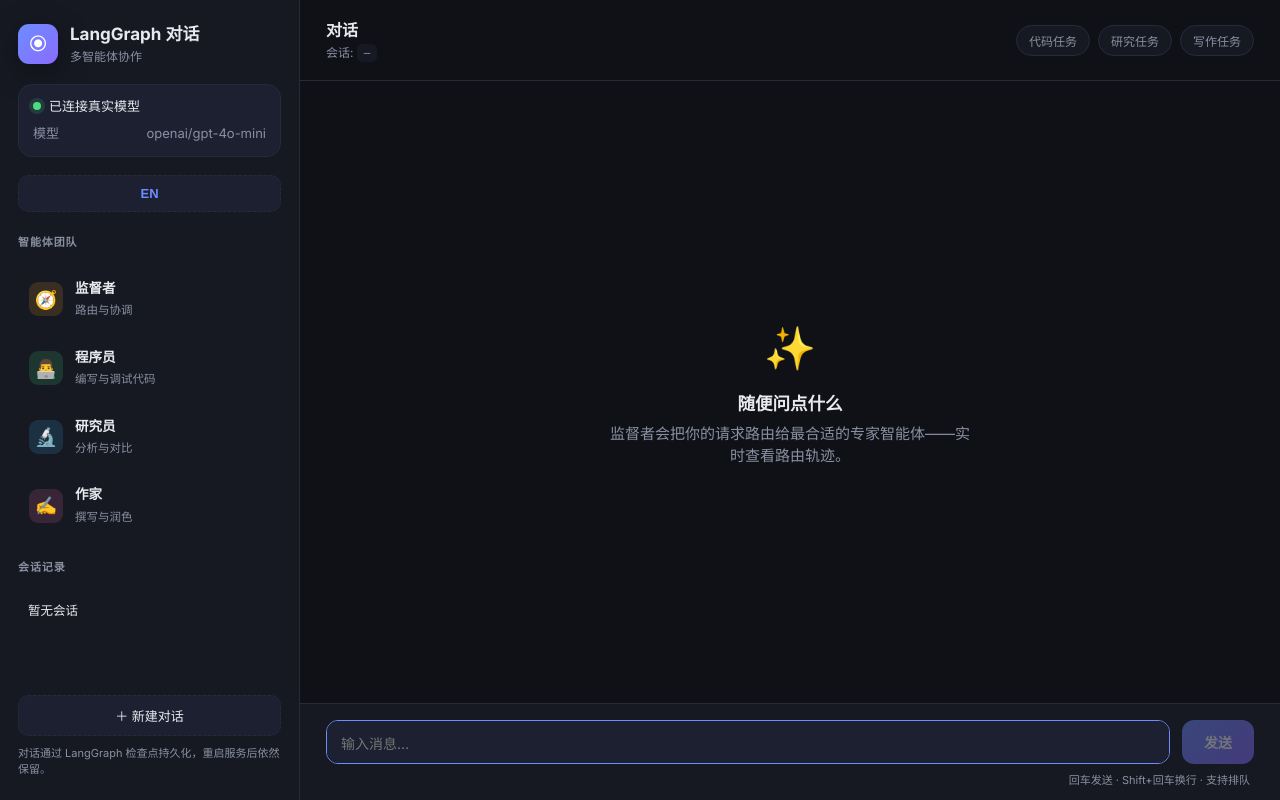
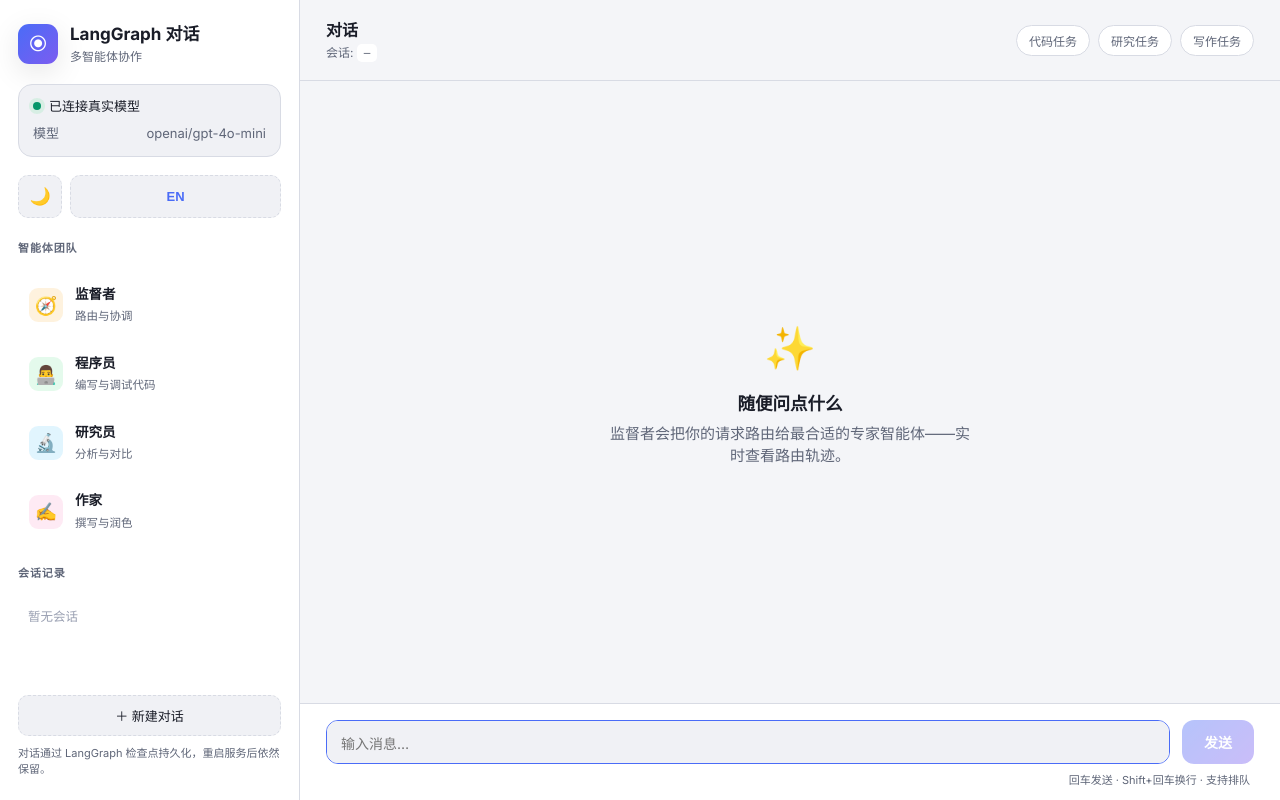
Before and after one commit to robertsong2000/LangGraph-chat-example, a FastAPI app: page / in a window 1280 px wide. Run offline with FastAPI, Linux system fonts and the light colour scheme.

Commit message:
feat: 亮色/暗色主题切换 + CDN本地化
主题:
- CSS 变量驱动暗色(默认)/亮色两套配色
- 侧边栏主题切换按钮(☀️/🌙)，选择持久化到 localStorage
- 首次访问跟随系统 prefers-color-scheme，加载时立即应用防闪烁
- 修复规则体中所有硬编码颜色为变量

CDN本地化:
- marked.js 从 jsdelivr CDN 下载到 static/vendor/（35KB）
- 断网/CDN不可用时 markdown 仍可正常渲染
- 字体栈加固：增加 SF Mono/Menlo/Consolas/苹方/微软雅黑等回退
- architecture.html 同步字体回退加固

```diff
--- a/static/app.js
+++ b/static/app.js
@@ -18,6 +18,7 @@ const modelText  = $("#modelText");
 const emptyState = $("#emptyState");
 const teamItems  = document.querySelectorAll(".team-list li");
 const langBtn    = $("#langBtn");
+const themeBtn   = $("#themeBtn");
 const sessionListEl = $("#sessionList");
 
 const AVATAR = {
@@ -153,6 +154,13 @@ langBtn.addEventListener("click", () => {
   applyI18n(next);
   refreshStatusText();
   inputEl.focus();
+});
+
+// ---------- theme toggle ----------
+themeBtn.addEventListener("click", toggleTheme);
+// React to OS theme changes if the user hasn't picked manually.
+window.matchMedia("(prefers-color-scheme: dark)").addEventListener?.("change", () => {
+  if (!localStorage.getItem(THEME_KEY)) applyTheme(getTheme());
 });
 
 // ---------- Boot: health check ----------
--- a/static/i18n.js
+++ b/static/i18n.js
@@ -111,3 +111,36 @@ function t(key) {
   const dict = I18N[getLang()] || I18N.en;
   return dict[key] != null ? dict[key] : key;
 }
+
+// ─────────────────────────────────────────────────────────────
+//  Theme management (light / dark)
+//  Precedence: saved choice > system preference > dark.
+// ─────────────────────────────────────────────────────────────
+const THEME_KEY = "lg_chat_theme";
+
+function systemPrefersLight() {
+  return window.matchMedia &&
+    window.matchMedia("(prefers-color-scheme: light)").matches;
+}
+
+function getTheme() {
+  const saved = localStorage.getItem(THEME_KEY);
+  if (saved === "light" || saved === "dark") return saved;
+  return systemPrefersLight() ? "light" : "dark";
+}
+
+function applyTheme(theme) {
+  document.documentElement.setAttribute("data-theme", theme);
+  // Swap the toggle icon: show what you'll switch TO.
+  const icon = document.getElementById("themeIcon");
+  if (icon) icon.textContent = theme === "dark" ? "☀️" : "🌙";
+}
+
+function toggleTheme() {
+  const next = getTheme() === "dark" ? "light" : "dark";
+  localStorage.setItem(THEME_KEY, next);
+  applyTheme(next);
+}
+
+// Apply theme ASAP to avoid a flash of the wrong colors.
+applyTheme(getTheme());
--- a/static/styles.css
+++ b/static/styles.css
@@ -1,12 +1,16 @@
 /* ---------- Reset & base ---------- */
 *, *::before, *::after { box-sizing: border-box; margin: 0; padding: 0; }
+
+/* Dark theme (default) */
 :root {
   --bg:        #0f1117;
-  --panel:     #161922;
-  --panel-2:   #1c2030;
-  --border:    #262b3a;
+  --bg-2:      #11131c;
+  --panel:     #161924;
+  --panel-2:   #1d2130;
+  --border:    #2a2f42;
   --text:      #e7e9ee;
-  --muted:     #8a90a2;
+  --muted:     #8b91a8;
+  --dim:       #5c6280;
   --accent:    #6c8cff;
   --accent-2:  #8a6cff;
   --sup:       #f5a623;
@@ -17,17 +21,51 @@
   --warn:      #fbbf24;
   --radius:    14px;
   --shadow:    0 8px 30px rgba(0,0,0,.35);
+  --nav-bg:    rgba(10,11,16,.72);
+  --code-bg:   #0a0b10;
+  --code-text: #d6dbed;
+  --inline-code: #e0b3ff;
+  --del:       #ff5a5a;
+  --scroll-hover: #3a4055;
 }
+
+/* Light theme */
+:root[data-theme="light"] {
+  --bg:        #f4f5f8;
+  --bg-2:      #eceef3;
+  --panel:     #ffffff;
+  --panel-2:   #f0f1f5;
+  --border:    #d8dbe4;
+  --text:      #1a1d28;
+  --muted:     #5f6678;
+  --dim:       #9aa0b2;
+  --accent:    #4a6cf7;
+  --accent-2:  #7c5cf0;
+  --sup:       #d97706;
+  --code:      #059669;
+  --res:       #0284c7;
+  --wri:       #db2777;
+  --ok:        #059669;
+  --warn:      #d97706;
+  --shadow:    0 8px 30px rgba(0,0,0,.10);
+  --nav-bg:    rgba(255,255,255,.78);
+  --code-bg:   #f7f8fa;
+  --code-text: #2d3142;
+  --inline-code: #b035c0;
+  --del:       #e53e3e;
+  --scroll-hover: #c2c7d4;
+}
+
 html, body { height: 100%; }
 body {
-  font-family: 'Inter', system-ui, sans-serif;
+  font-family: 'Inter', 'Noto Sans SC', system-ui, -apple-system, 'Segoe UI', 'PingFang SC', 'Microsoft YaHei', sans-serif;
   background: var(--bg);
   color: var(--text);
   font-size: 15px;
   line-height: 1.5;
   -webkit-font-smoothing: antialiased;
 }
-code, pre { font-family: 'JetBrains Mono', monospace; }
+code, pre { font-family: 'JetBrains Mono', 'SF Mono', 'Menlo', 'Consolas', monospace; }
 
 /* ---------- Layout ---------- */
 .app {
@@ -108,7 +146,7 @@ code, pre { font-family: 'JetBrains Mono', monospace; }
   padding: 10px; cursor: pointer; font-size: 13px; font-weight: 500;
   transition: background .2s, border-color .2s;
 }
-.btn-ghost:hover { background: #222637; border-color: var(--accent); }
+.btn-ghost:hover { background: var(--panel-2); border-color: var(--accent); }
 .hint { font-size: 11px; color: var(--muted); line-height: 1.45; }
 
 /* ---------- Session list ---------- */
@@ -136,7 +174,7 @@ code, pre { font-family: 'JetBrains Mono', monospace; }
   display: none; place-items: center; font-size: 13px; transition: all .15s;
 }
 .session-item:hover .s-del { display: grid; }
-.session-item .s-del:hover { background: rgba(244,67,54,.18); color: #ff5a5a; }
+.session-item .s-del:hover { background: rgba(229,62,62,.18); color: var(--del); }
 
 /* ---------- Chat ---------- */
 .chat {
@@ -238,8 +276,8 @@ code, pre { font-family: 'JetBrains Mono', monospace; }
   border: none; border-top: 1px solid var(--border); margin: 14px 0;
 }
 .msg.ai .bubble code {
-  background: var(--bg); padding: 2px 6px; border-radius: 5px;
-  font-size: 12.5px; color: #e0b3ff; border: 1px solid var(--border);
+  background: var(--bg-2); padding: 2px 6px; border-radius: 5px;
+  font-size: 12.5px; color: var(--inline-code); border: 1px solid var(--border);
 }
 .msg.ai .bubble pre {
   background: var(--bg); border: 1px solid var(--border);
@@ -247,7 +285,7 @@ code, pre { font-family: 'JetBrains Mono', monospace; }
   overflow-x: auto; line-height: 1.55;
 }
 .msg.ai .bubble pre code {
-  background: none; border: none; padding: 0; color: #d6dbed;
+  background: none; border: none; padding: 0; color: var(--code-text);
   font-size: 12.5px;
 }
 .msg.ai .bubble table {
@@ -307,10 +345,11 @@ code, pre { font-family: 'JetBrains Mono', monospace; }
   text-align: right; padding-right: 4px;
 }
 
-/* ---------- Language switch ---------- */
-.lang-switch { display: flex; }
-.lang-btn { width: 100%; font-weight: 600; color: var(--accent); }
-.lang-btn:hover { border-color: var(--accent); }
+/* ---------- Language & theme switch ---------- */
+.switch-row { display: flex; gap: 8px; }
+.lang-btn, .icon-btn { flex: 1; font-weight: 600; color: var(--accent); text-align: center; }
+.icon-btn { flex: 0 0 44px; font-size: 17px; }
+.lang-btn:hover, .icon-btn:hover { border-color: var(--accent); }
 
 /* ---------- Typing indicator ---------- */
 .typing { display: inline-flex; gap: 4px; padding: 4px 2px; }
@@ -325,7 +364,7 @@ code, pre { font-family: 'JetBrains Mono', monospace; }
 /* ---------- Scrollbar ---------- */
 ::-webkit-scrollbar { width: 8px; height: 8px; }
 ::-webkit-scrollbar-thumb { background: var(--border); border-radius: 4px; }
-::-webkit-scrollbar-thumb:hover { background: #3a4055; }
+::-webkit-scrollbar-thumb:hover { background: var(--scroll-hover); }
 
 /* ---------- Responsive ---------- */
 @media (max-width: 760px) {
--- a/templates/architecture.html
+++ b/templates/architecture.html
@@ -29,14 +29,14 @@
 }
 html { scroll-behavior: smooth; }
 body {
-  font-family: 'Inter', 'Noto Sans SC', system-ui, sans-serif;
+  font-family: 'Inter', 'Noto Sans SC', system-ui, -apple-system, 'Segoe UI', 'PingFang SC', 'Microsoft YaHei', sans-serif;
   background: var(--bg);
   color: var(--text);
   line-height: 1.65;
   overflow-x: hidden;
   -webkit-font-smoothing: antialiased;
 }
-code, pre, .mono { font-family: 'JetBrains Mono', monospace; }
+code, pre, .mono { font-family: 'JetBrains Mono', 'SF Mono', 'Menlo', 'Consolas', monospace; }
 a { color: var(--grad-1); text-decoration: none; }
 
 /* ===================== Ambient background ===================== */
--- a/templates/index.html
+++ b/templates/index.html
@@ -4,7 +4,7 @@
 <meta charset="UTF-8">
 <meta name="viewport" content="width=device-width, initial-scale=1.0">
 <title>LangGraph Multi-Agent Chat</title>
-<link rel="stylesheet" href="/static/styles.css?v=5">
+<link rel="stylesheet" href="/static/styles.css?v=7">
 <link rel="preconnect" href="https://fonts.googleapis.com">
 <link href="https://fonts.googleapis.com/css2?family=Inter:wght@400;500;600;700&family=JetBrains+Mono:wght@400;500&display=swap" rel="stylesheet">
 </head>
@@ -30,7 +30,10 @@
       </div>
     </div>
 
-    <div class="lang-switch">
+    <div class="switch-row">
+      <button id="themeBtn" class="btn-ghost icon-btn" title="Toggle theme / 切换主题">
+        <span id="themeIcon">🌙</span>
+      </button>
       <button id="langBtn" class="btn-ghost lang-btn" title="Switch language / 切换语言">
         <span id="langLabel">中文</span>
       </button>
@@ -100,8 +103,8 @@
   </main>
 </div>
 
-<script src="https://cdn.jsdelivr.net/npm/marked@12/marked.min.js"></script>
-<script src="/static/i18n.js?v=5"></script>
-<script src="/static/app.js?v=5"></script>
+<script src="/static/vendor/marked.min.js"></script>
+<script src="/static/i18n.js?v=7"></script>
+<script src="/static/app.js?v=7"></script>
 </body>
 </html>
```
Also changed, not shown: static/vendor/marked.min.js (added).
